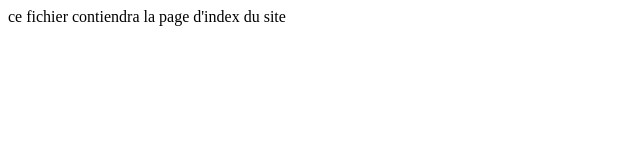
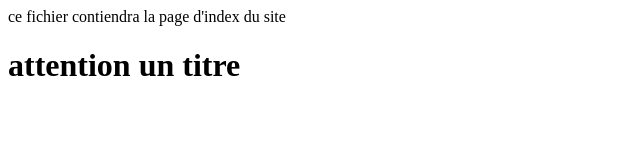
Before and after one commit to RBAGES/digital, a plain HTML site: page index.html in a window 1280 px wide. Shown: the whole page, without its empty margins (0-640 px from the left). Drawn offline with Linux system fonts and the light colour scheme.

Commit message:
changed index.html

```diff
--- a/index.html
+++ b/index.html
@@ -1 +1,3 @@
 ce fichier contiendra la page d'index du site
+
+<h1> attention un titre </h1>
```
